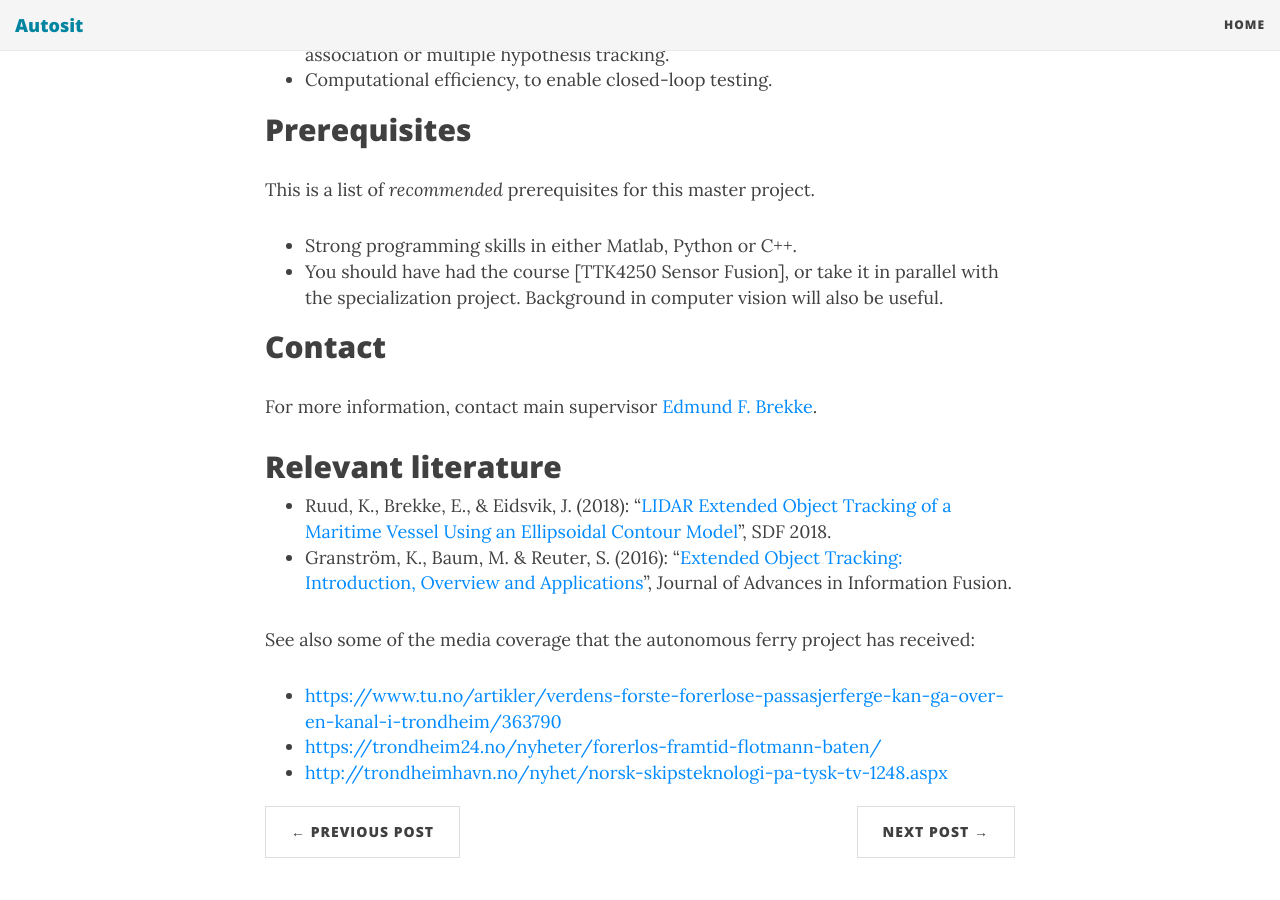
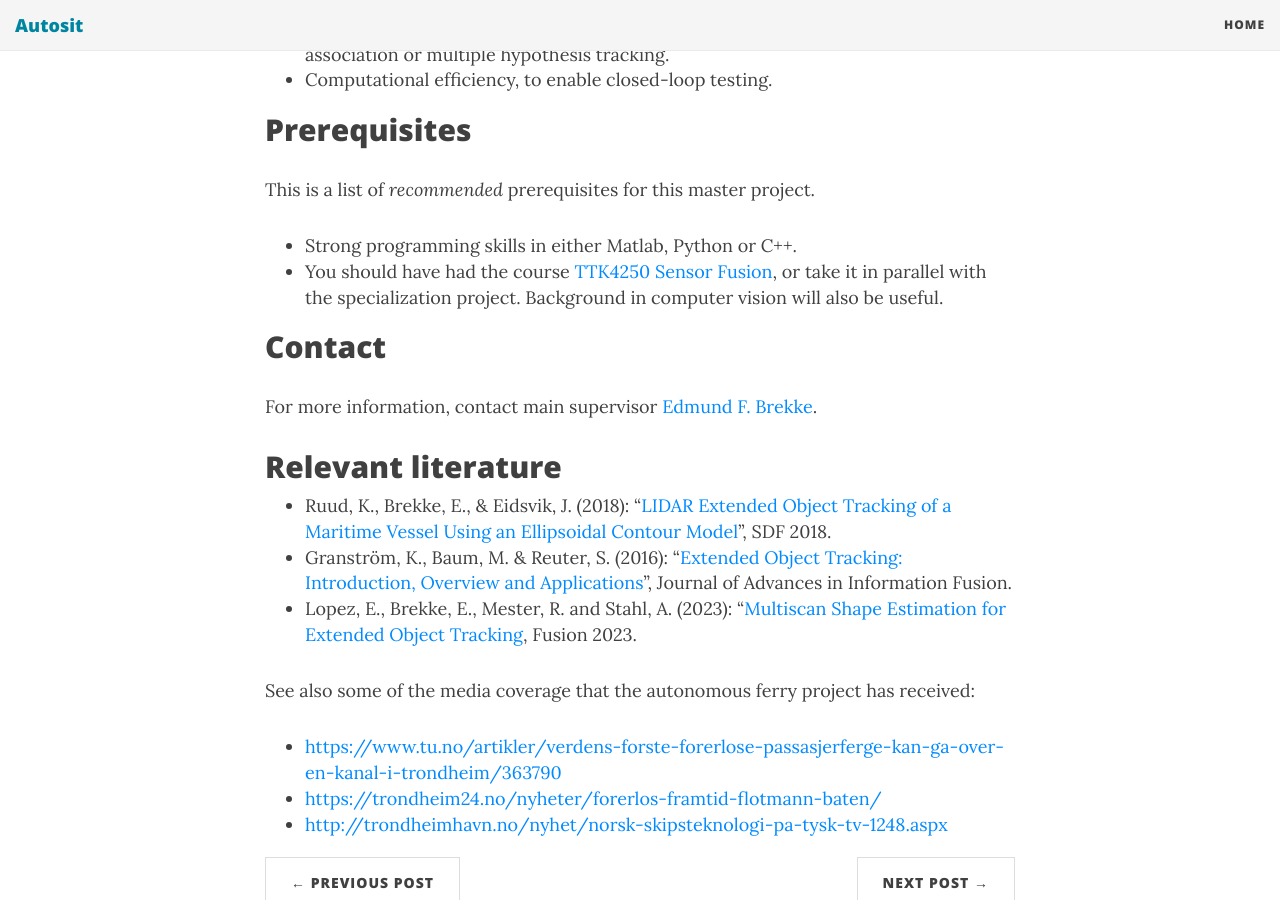
Before and after one commit to autosit/autosit.github.io, a Jekyll site: the page built from _posts/2024-03-15-semi-learn-eot.md, in a window 1280 px wide and 900 px high, scrolled down 2501 px. Built offline with Jekyll 4.4.1, drawn with Linux system fonts in a browser that asks for light colours; nearby versions of some CDN libraries; some of the changed lines change nothing that is shown.

Commit message:
small change in semi-learn

```diff
--- a/_posts/2024-03-15-semi-learn-eot.md
+++ b/_posts/2024-03-15-semi-learn-eot.md
@@ -51,7 +51,7 @@ The MSc thesis will continue in the same direction as the specialization project
 This is a list of *recommended* prerequisites for this master project.
 
 - Strong programming skills in either Matlab, Python or C++.
-- You should have had the course [TTK4250 Sensor Fusion], or take it in parallel with the specialization project. Background in computer vision will also be useful.
+- You should have had the course [TTK4250 Sensor Fusion](https://www.ntnu.no/studier/emner/TTK4250#tab=omEmnet), or take it in parallel with the specialization project. Background in computer vision will also be useful.
 
 
 ## Contact
@@ -61,7 +61,7 @@ For more information, contact main supervisor [Edmund F. Brekke](http://www.ntnu
 
 * Ruud, K., Brekke, E., & Eidsvik, J. (2018): “[LIDAR Extended Object Tracking of a Maritime Vessel Using an Ellipsoidal Contour Model](https://www.researchgate.net/publication/328890666_LIDAR_Extended_Object_Tracking_of_a_Maritime_Vessel_Using_an_Ellipsoidal_Contour_Model)”, SDF 2018.
 * Granström, K., Baum, M. & Reuter, S. (2016): “[Extended Object Tracking: Introduction, Overview and Applications](https://arxiv.org/abs/1604.00970)”, Journal of Advances in Information Fusion.
-
+* Lopez, E., Brekke, E., Mester, R. and Stahl, A. (2023): “[Multiscan Shape Estimation for Extended Object Tracking](https://ieeexplore.ieee.org/document/10224154), Fusion 2023.
 
 
 See also some of the media coverage that the autonomous ferry project has received:
```
